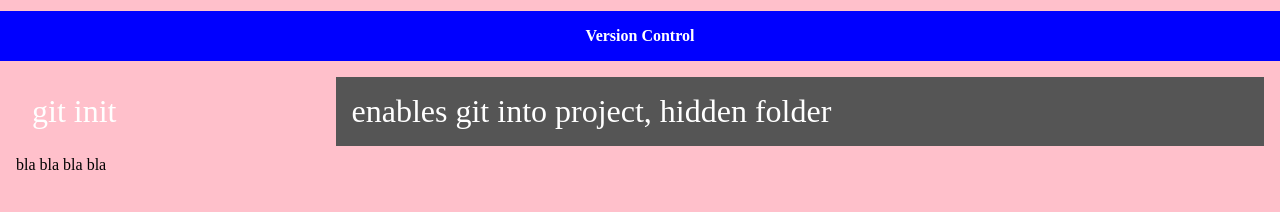
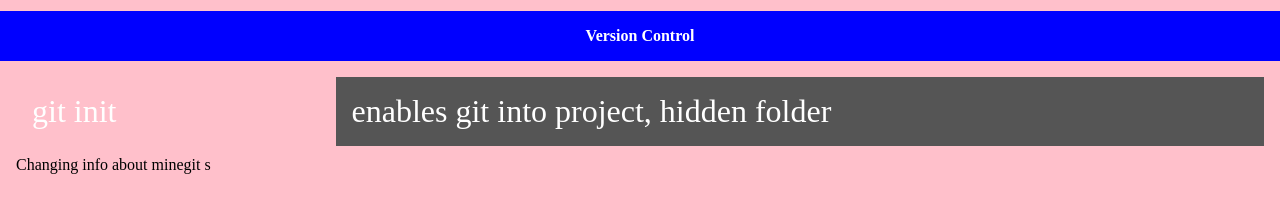
Before and after one commit to TobiasKjernell/version-control, a plain HTML site: page index.html in a window 1280 px wide. Drawn offline with Linux system fonts and the light colour scheme.

Commit message:
branch update

```diff
--- a/index.html
+++ b/index.html
@@ -13,8 +13,7 @@
     <main class="git-commands">
         <div class="git-commands__command">git init</div>
         <div class="git-commands__effect">enables git into project, hidden folder</div>
-        bla bla
-        bla bla
+        Changing info about minegit s
 
 
     </main>
```
